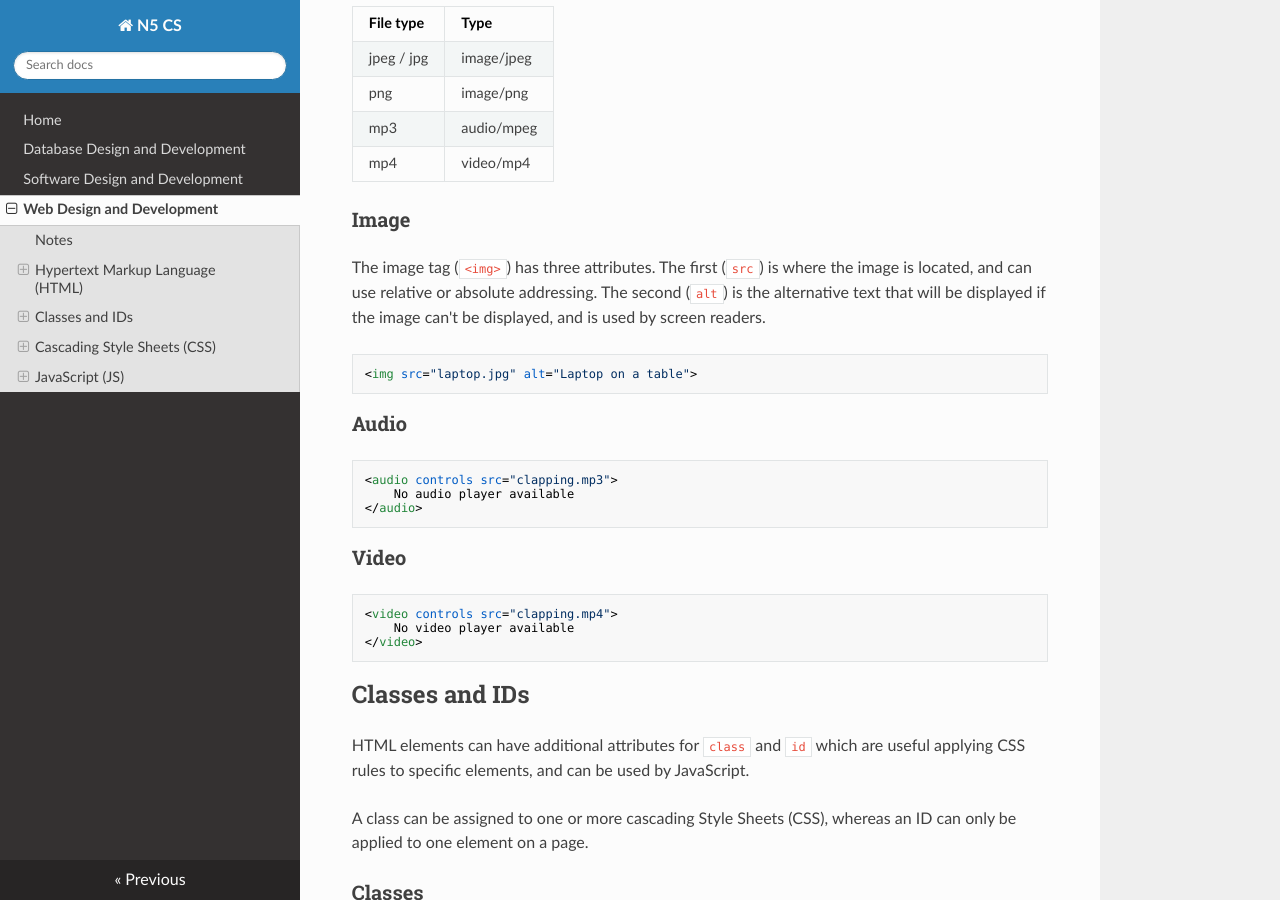
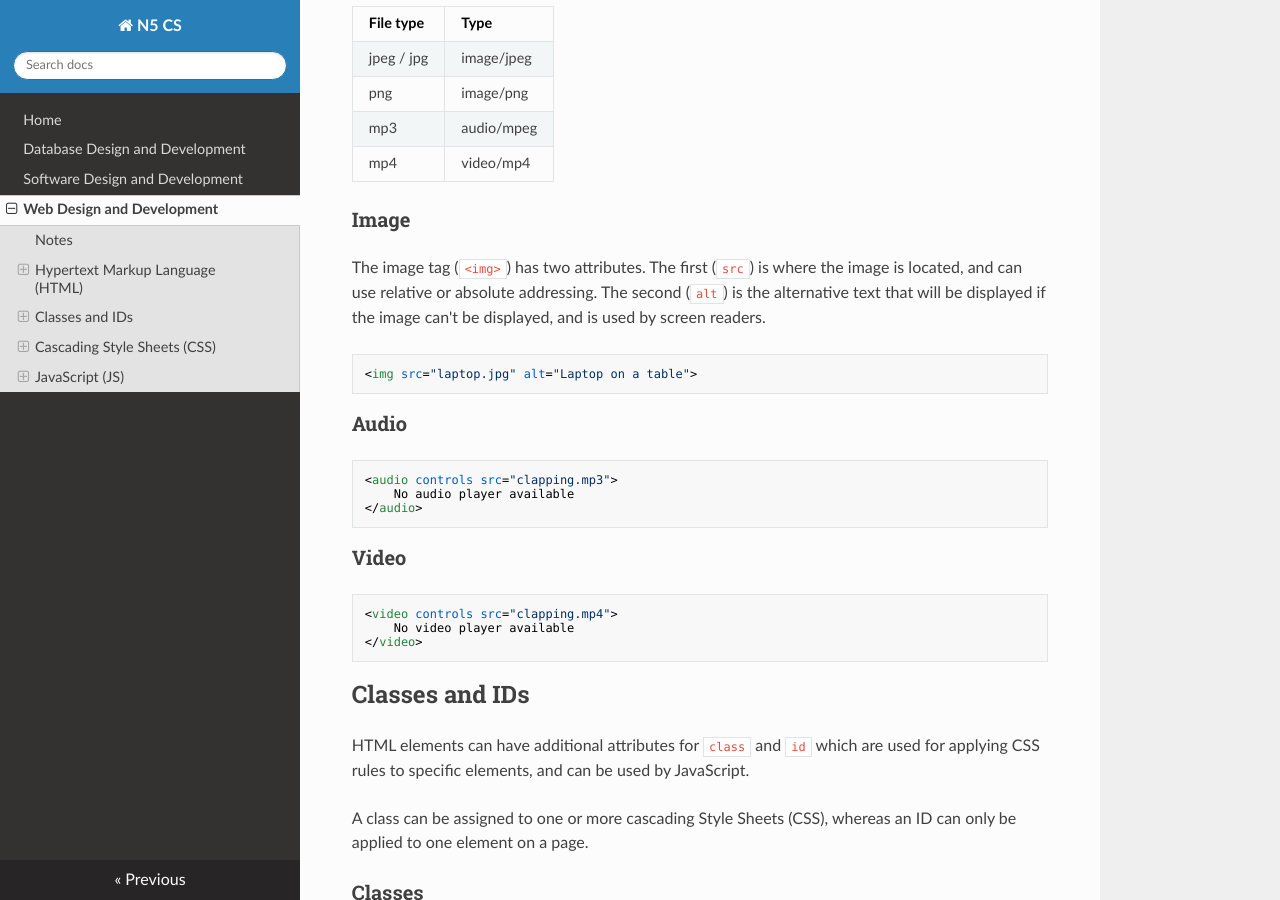
Before and after one commit to MrFriendCS/N5-CS, an MkDocs documentation site: the page built from docs/N5-CS-WDD.md, in a window 1280 px wide and 900 px high, scrolled down 3868 px. Built offline with MkDocs 1.6.1, drawn with Linux system fonts in a browser that asks for light colours; nearby versions of some CDN libraries.

Commit message:
docs/N5-CS-WDD.md updated from https://stackedit.io/

````diff
--- a/docs/N5-CS-WDD.md
+++ b/docs/N5-CS-WDD.md
@@ -212,7 +212,7 @@ To ensure that media is displayed / played correctly the `type` attribute is use
 
 ### Image
 
-The image tag (`<img>`) has three attributes.  The first (`src`) is where the image is located, and can use relative or absolute addressing.  The second (`alt`) is the alternative text that will be displayed if the image can't be displayed, and is used by screen readers.
+The image tag (`<img>`) has two attributes.  The first (`src`) is where the image is located, and can use relative or absolute addressing.  The second (`alt`) is the alternative text that will be displayed if the image can't be displayed, and is used by screen readers.
 
 ``` html
 <img src="laptop.jpg" alt="Laptop on a table">
@@ -236,7 +236,7 @@ The image tag (`<img>`) has three attributes.  The first (`src`) is where the im
 
 ## Classes and IDs
 
-HTML elements can have additional attributes for `class` and `id` which are useful applying CSS rules to specific elements, and can be used by JavaScript.
+HTML elements can have additional attributes for `class` and `id` which are used for applying CSS rules to specific elements, and can be used by JavaScript.
 
 A class can be assigned to one or more cascading Style Sheets (CSS), whereas an ID can only be applied to one element on a page.
 
@@ -272,7 +272,7 @@ An element can have an ID and a class.
 
 ### Information
 
-### Comments
+#### Comments
 
 Single line comment.
 
````
Also changed, not shown: other parts of docs/N5-CS-WDD.md (+2 -1 lines).
